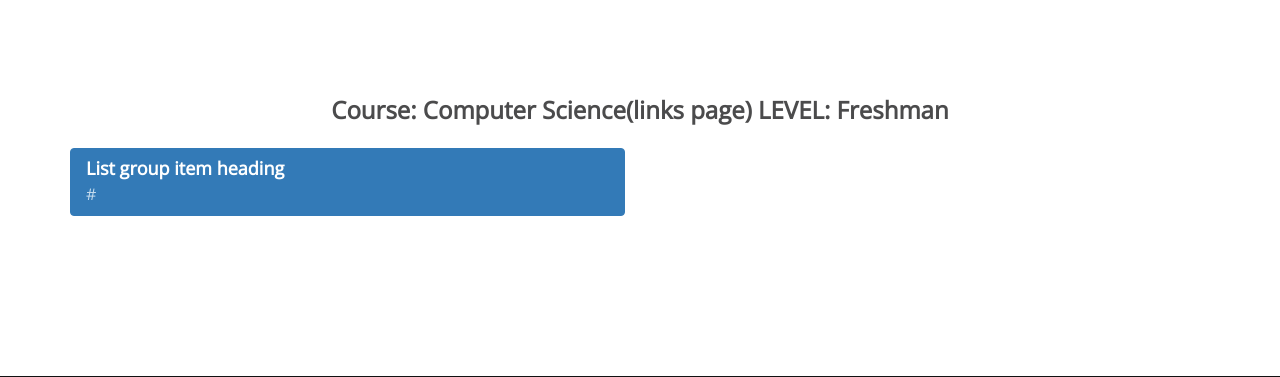
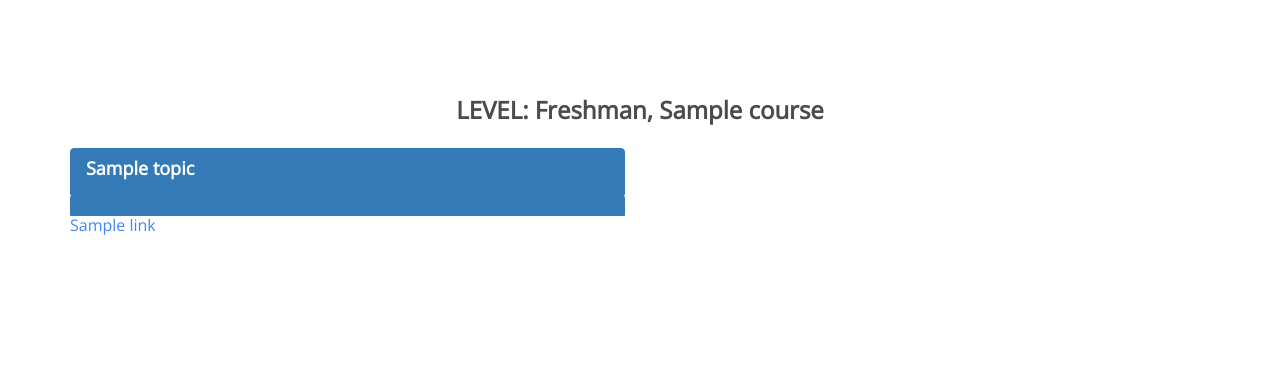
Before and after one commit to mpreyes/SeniorProject, a Django app: template seniorProjectApp/templates/seniorProjectApp/links.html in a window 1280 px wide. Shown: the part 63-440 px from the top of the page. Run offline with Django 3.2, Linux system fonts and the light colour scheme; the template is opened without the code that fills it: most values are stand-ins (such as "Sample title", 1, 10 or a date in 2020); some libraries are stand-ins or nearby versions; some web fonts are replaced.

Commit message:
populating front end with data from db

```diff
--- a/seniorProjectApp/templates/seniorProjectApp/dashboard.html
+++ b/seniorProjectApp/templates/seniorProjectApp/dashboard.html
@@ -52,11 +52,12 @@
   <div class="container">
     <div class="row">
 
+
     {% for course in courses_list%}
       <div class="col-sm-12 col-lg-4 class-list">
         <div class="panel panel-default panel-info">
           <div class="panel-heading">{{course.courseName}}</div>
-            <a class="class_list" href="/seniorProjectApp{{course.courseLink}}">
+            <a class="class_list" href="/seniorProjectApp/{{course.courseLink}}">
                 <div class="panel-body">
                   {{course.courseDescription}}
                 </div>
--- a/seniorProjectApp/templates/seniorProjectApp/links.html
+++ b/seniorProjectApp/templates/seniorProjectApp/links.html
@@ -32,19 +32,26 @@
     <div class="container">
       <div class="row">
         <div class="col-lg-12">
-          <h2 class="text-center"> Course: Computer Science(links page) LEVEL: Freshman</h2>
+          <h2 class="text-center"> LEVEL: Freshman, {{courses.courseName}} </h2>
 
           <div class="row">
-          {% for link in links%}
+
+          {% for topic in topics%}
           <div class="col-md-6">
             <div class="list-group">
             <a href="" class="list-group-item active">
-              <h4 class="list-group-item-heading">List group item heading</h4>
-              <p class="list-group-item-text">{{link}}</p>
+              <h4 class="list-group-item-heading">{{topic.topicName}}</h4>
+
+              {% for link in links %}
+               {% if topic.topicID == link.topicID_id %}
+              <p class="list-group-item-text"><a href='{{link.linkName}}'>{{link.linkName}}</a></p>
+              {% endif %}
+              {% endfor %}
               </a>
             </div>
           </div>
           {% endfor %}
+
           </div>
 
 
```
Also changed, not shown: seniorProjectApp/views.py (+12 -5 lines).
